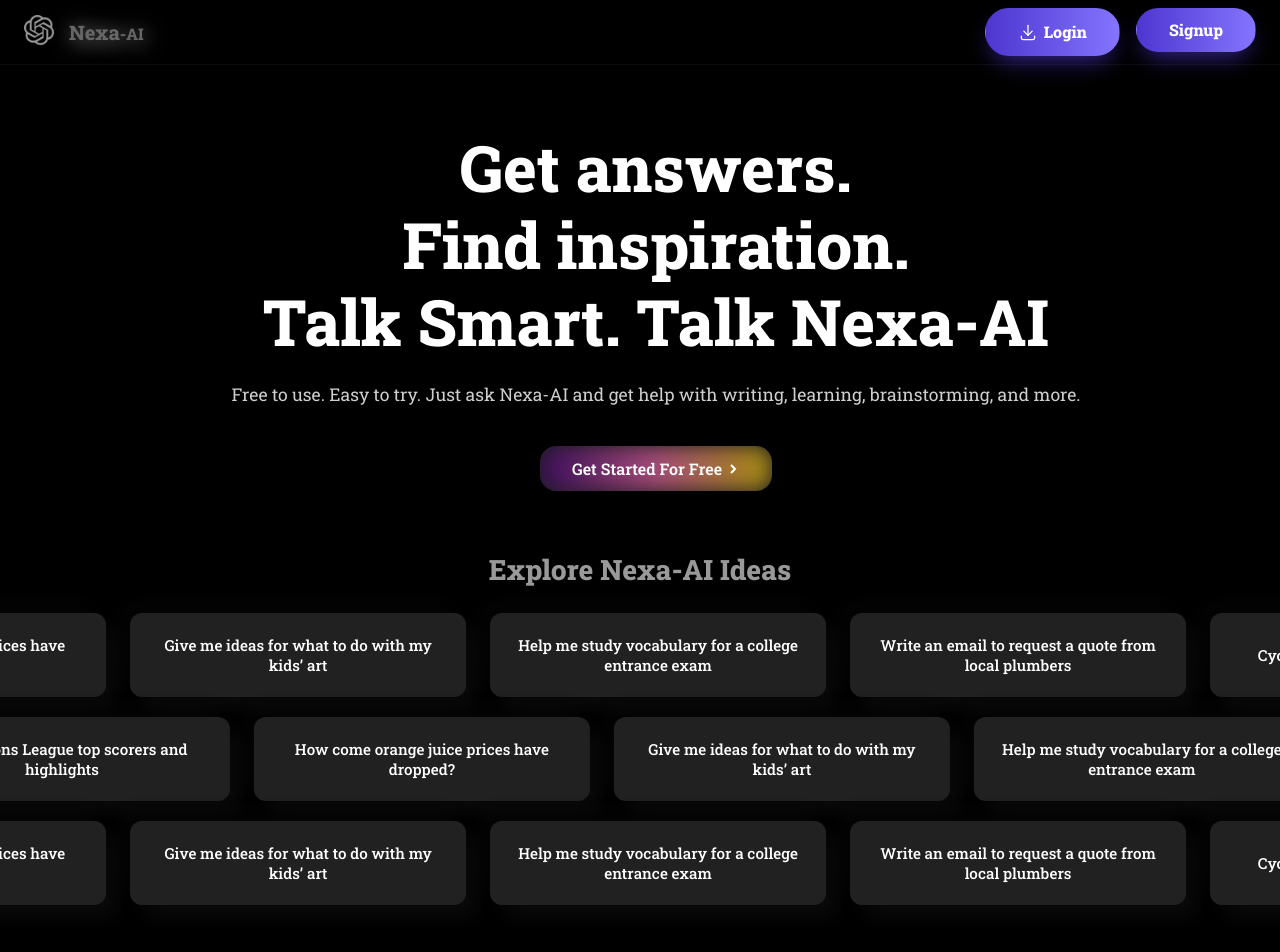
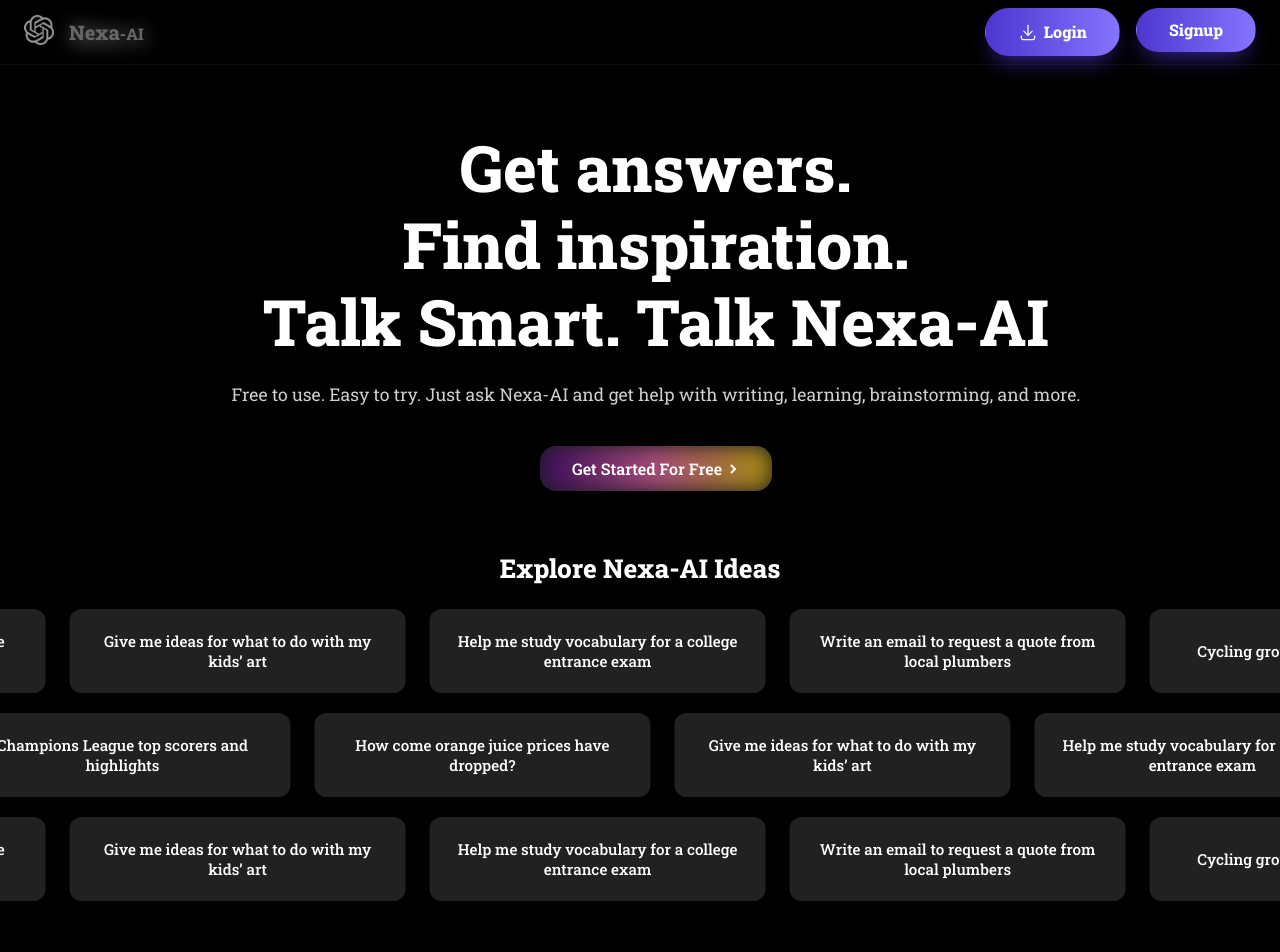
Before and after one commit to BRUTALDEVILZ88/Nexa-AI-Frontend-, a React (Vite) app: page / in a window 1280 px wide. Shown: the top 952 px of the page. Built offline with nearby package versions, Linux system fonts and the light colour scheme; no server answers.

Commit message:
Fixed card caraousel

```diff
--- a/src/components/CardCarousel.tsx
+++ b/src/components/CardCarousel.tsx
@@ -1,5 +1,5 @@
 import React from "react";
-import styled, { css, keyframes } from "styled-components";
+import styled, { keyframes } from "styled-components";
 
 const questions = [
   "How come orange juice prices have dropped?",
@@ -20,7 +20,7 @@
   return (
     <StyledWrapper>
       <div className="marquee">
-        <div className="marquee_header image-inverted">Explore Nexa-AI Ideas</div>
+        <div className="marquee_header">Explore Nexa-AI Ideas</div>
 
         {[0, 1, 2].map((row) => (
           <div
@@ -34,7 +34,7 @@
             </div>
             <div className="marquee__group">
               {questions.map((q, index) => (
-                <span key={`duplicate-${index}`}>{q}</span>
+                <span key={`dup-${index}`}>{q}</span>
               ))}
             </div>
           </div>
@@ -44,6 +44,7 @@
   );
 };
 
+export default Card;
 const scrollLeft = keyframes`
   0% { transform: translateX(0%); }
   100% { transform: translateX(-50%); }
@@ -53,7 +54,7 @@
   0% { transform: translateX(-50%); }
   100% { transform: translateX(0%); }
 `;
-export default Card;
+
 const StyledWrapper = styled.div`
   .marquee {
     width: 100%;
@@ -62,21 +63,25 @@
   }
 
   .marquee_header {
-    font-size: 28px;
+    font-size: 26px;
     font-weight: 800;
     text-align: center;
-    margin-bottom: 25px;
-
+    margin-bottom: 24px;
+    color: white;
   }
 
   .marquee__inner {
     display: flex;
     width: max-content;
-    animation: scrollLeft 100s linear infinite; /* 👈 slower scroll */
+    animation: ${scrollLeft} 80s linear infinite;
     margin-bottom: 20px;
 
     &.reverse {
-      animation: scrollRight 100s linear infinite; /* 👈 slower scroll reverse */
+      animation: ${scrollRight} 80s linear infinite;
+    }
+
+    &:hover {
+      animation-play-state: paused;
     }
   }
 
@@ -88,50 +93,36 @@
     display: flex;
     align-items: center;
     justify-content: center;
-    width: 300px;               /* 👈 rectangular shape */
+    width: 300px;
     height: 60px;
-    margin: 0 0.75rem;
+    margin: 0 12px;
     white-space: normal;
     text-align: center;
-    border-radius: 12px;        /* 👈 slightly rounded */
+    border-radius: 12px;
     background: #212121;
     color: white;
     padding: 12px 18px;
     font-size: 0.95rem;
     font-weight: 500;
-    box-shadow:
-      12px 12px 20px rgba(25, 25, 25, 0.4),
-      -8px -8px 20px rgba(60, 60, 60, 0.1);
+    box-shadow: 8px 8px 15px rgba(0, 0, 0, 0.3);
     transition: transform 0.3s ease;
-  }
 
-  .marquee__group span:hover {
-    transform: scale(1.02);
-  }
-
-  @keyframes scrollLeft {
-    0% {
-      transform: translateX(0%);
-    }
-    100% {
-      transform: translateX(-50%);
-    }
-  }
-
-  @keyframes scrollRight {
-    0% {
-      transform: translateX(-50%);
-    }
-    100% {
-      transform: translateX(0%);
+    &:hover {
+      transform: scale(1.03);
     }
   }
 
   @media (max-width: 768px) {
+    .marquee_header {
+      font-size: 22px;
+      margin-bottom: 18px;
+    }
+
     .marquee__group span {
-      width: 240px;
-      height: 54px;
-      font-size: 0.9rem;
+      width: 220px;
+      height: 50px;
+      font-size: 0.85rem;
+      margin: 0 8px;
       padding: 10px 14px;
     }
   }
```
